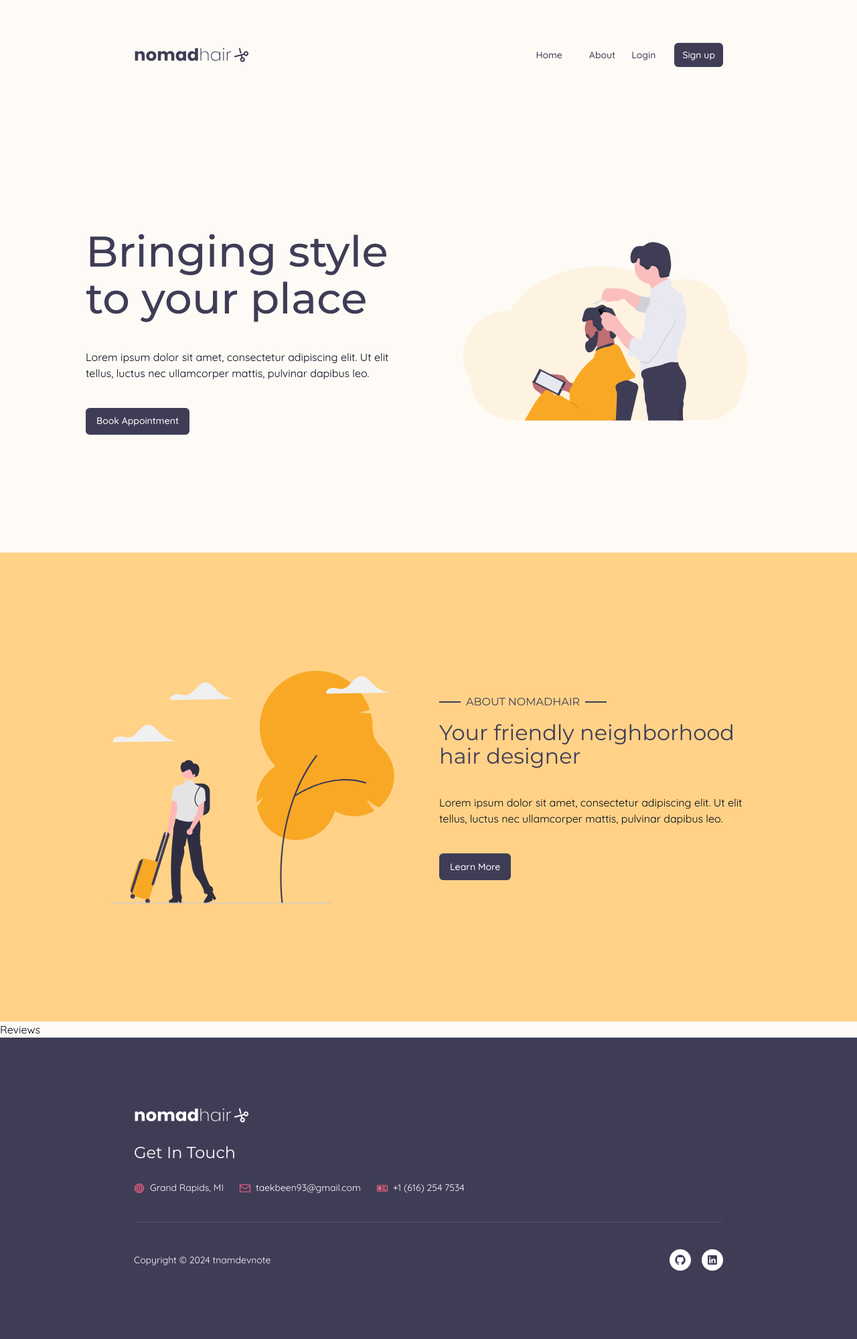
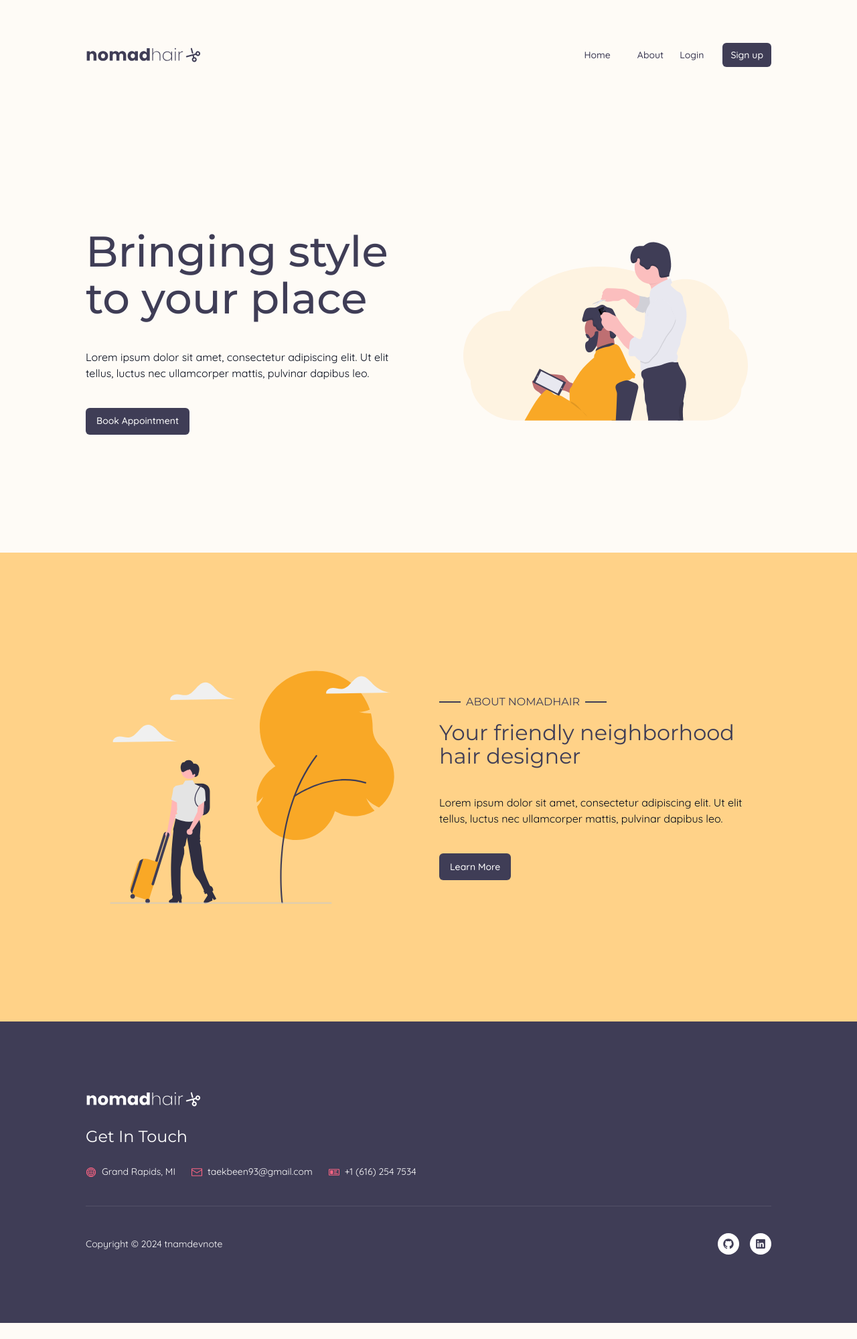
Before and after one commit to tnamdevnote/nomadhair, a Next.js app: page / in a window 1280 px wide. Shown: the whole page at 67% size. After the commit the page ends 1975 px from the top, so only its background shows below. Built offline with nearby package versions, Linux system fonts and the light colour scheme.

Commit message:
adjust inline padding size

```diff
--- a/app/page.tsx
+++ b/app/page.tsx
@@ -52,7 +52,6 @@ export default function Home() {
           </div>
         </Container>
       </section>
-      <section>Reviews</section>
     </>
   );
 }
--- a/components/ui/footer/footer.tsx
+++ b/components/ui/footer/footer.tsx
@@ -14,7 +14,7 @@ import Container from "../container";
 function Footer() {
   return (
     <footer role="contentinfo" className="bg-primary-100 ">
-      <Container className="flex min-h-[450px] flex-col justify-center gap-6 lg:px-[200px]">
+      <Container className="flex min-h-[450px] flex-col justify-center gap-6 md:px-16 lg:px-32">
         <Logo mode="dark" className="h-4 w-fit md:h-7" />
         <h2 className="text-lg text-white">Get In Touch</h2>
         <div className="flex flex-col gap-6 md:flex-row [&_p]:flex [&_p]:items-center [&_p]:gap-2 [&_p]:text-sm [&_p]:text-white">
--- a/components/ui/header/header.tsx
+++ b/components/ui/header/header.tsx
@@ -41,7 +41,7 @@ function Header({ user }: HeaderProps) {
   return (
     // setting fixed property will make header disappear on storybook
     <header className="fixed top-0 h-navbar-height-sm w-full bg-secondary-10 lg:h-navbar-height-lg">
-      <Container className="flex items-center py-4 lg:px-[200px] lg:py-16">
+      <Container className="flex items-center py-4 md:px-16 lg:px-32 lg:py-16">
         <Link href="/" aria-label="Home">
           <Logo className="h-4 md:h-7" />
         </Link>
```
